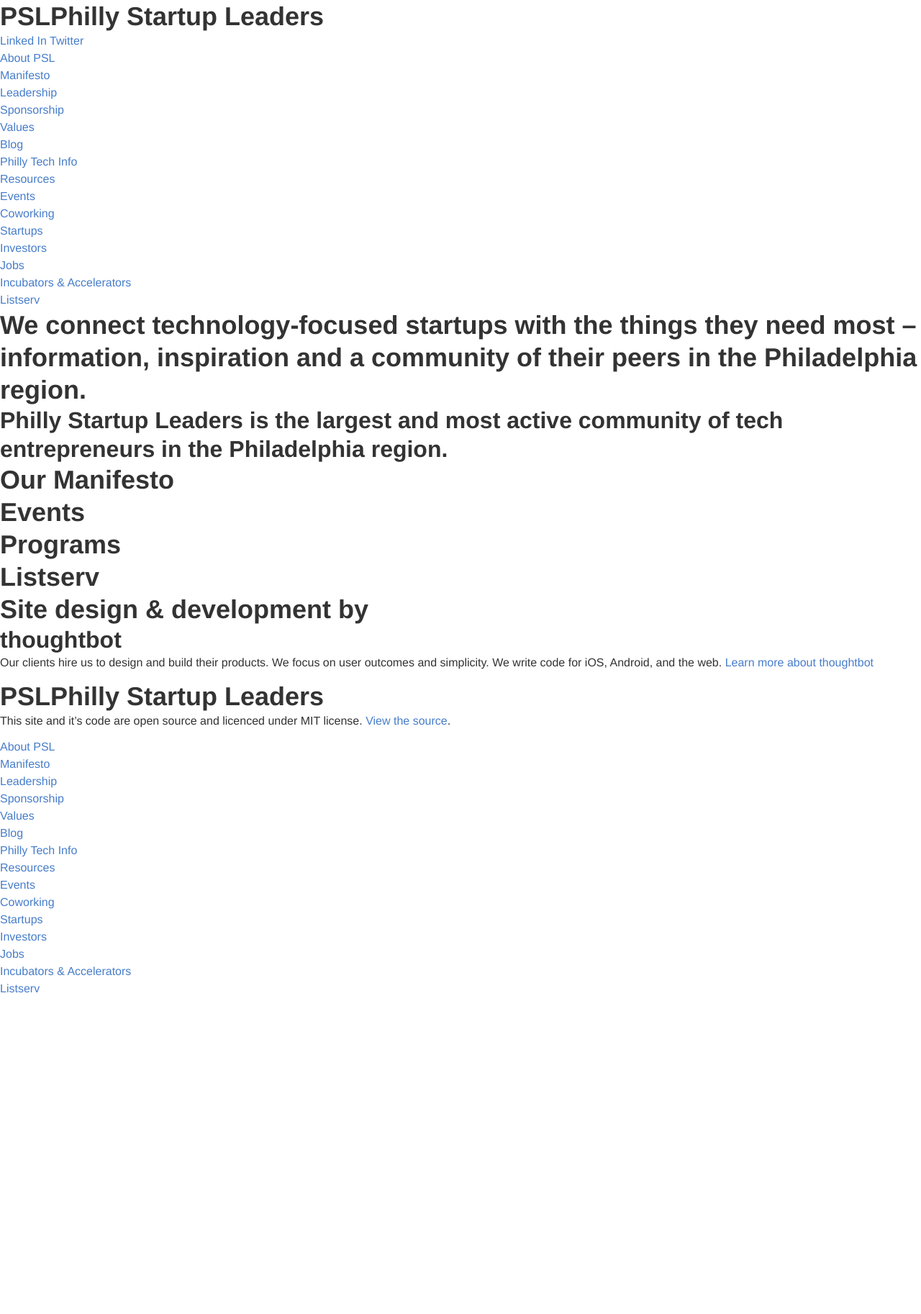
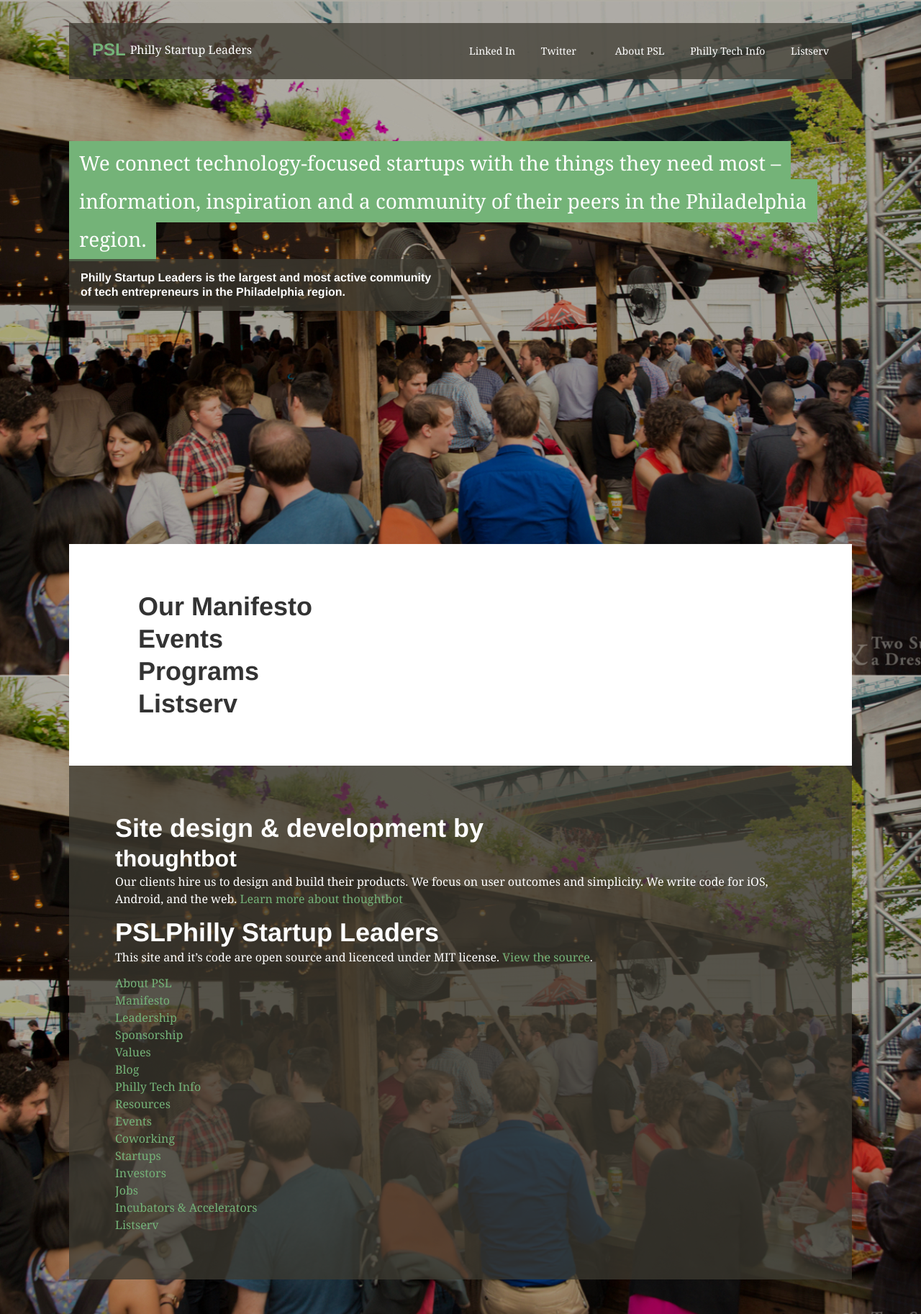
Before and after one commit to phillystartupleaders/psl, a Jekyll site: the page built from index.html, in a window 1280 px wide. Shown: the whole page at 72% size. Built offline with Jekyll 4.4.1, drawn with Linux system fonts in a browser that asks for light colours; before the commit the page ends 1386 px from its top, so only the background shows below that.

Commit message:
Add and start to refine layout styles

```diff
--- a/_layouts/default.html
+++ b/_layouts/default.html
@@ -6,18 +6,15 @@
     <link rel="shortcut icon" href="/images/favicon.ico" type="image/x-icon" />
     <link rel="stylesheet" href="/stylesheets/style.css" type="text/css" media="all" />
     <title>{{ page.title }}</title>
+    <script src="//use.typekit.net/myb4xsg.js"></script>
+    <script>try{Typekit.load();}catch(e){}</script>
   </head>
 
   <body>
-    <header>
+    <header class="main-header">
       <h1><abbr>PSL</abbr>Philly Startup Leaders</h1>
 
-      <nav class="social">
-        <a href="#" class="linked-in">Linked In</a>
-        <a href="#" class="twitter">Twitter</a>
-      </nav>
-
-      <nav>
+      <nav class="main-navigation">
         <ul>
           <li class="dropdown">
             <a href="#">About PSL</a>
@@ -46,11 +43,16 @@
           </li>
         </ul>
       </nav>
+
+      <nav class="social">
+        <a href="#" class="linked-in">Linked In</a>
+        <a href="#" class="twitter">Twitter</a>
+      </nav>
     </header>
 
-    <section>
-      <header>
-        <h1>{{ page.title }}</h1>
+    <section class="wrapper">
+      <header class="hero">
+        <h1><span>{{ page.title }}</span></h1>
 
         {% if page.sub-title %}
           <h2>{{ page.sub-title }}</h2>
--- a/_sass/base/_typography.scss
+++ b/_sass/base/_typography.scss
@@ -1,6 +1,10 @@
 body {
   -webkit-font-smoothing: antialiased;
-  background-color: $base-background-color;
+  background-attachment: fixed;
+  background-color: #adaaa2;
+  background-image: url("/images/background.jpg");
+  background-repeat: no-repeat;
+  background-size: cover;
   color: $base-font-color;
   font-family: $base-font-family;
   font-size: $base-font-size;
--- a/_sass/base/_variables.scss
+++ b/_sass/base/_variables.scss
@@ -1,8 +1,8 @@
 // Typography
-$sans-serif: $helvetica;
-$serif: $georgia;
-$base-font-family: $sans-serif;
-$header-font-family: $base-font-family;
+$sans-serif: "ff-meta-web-pro", $helvetica;
+$serif: "droid-serif", $georgia;
+$base-font-family: $serif;
+$header-font-family: $sans-serif;
 
 // Font Sizes
 $base-font-size: 1em;
@@ -24,19 +24,22 @@ $base-z-index: 0;
 
 // Colors
 $blue: #477DCA;
+$green: #74B378;
 $dark-gray: #333;
 $medium-gray: #999;
 $light-gray: #DDD;
 $light-red: #FBE3E4;
 $light-yellow: #FFF6BF;
 $light-green: #E6EFC2;
+$dark-brown: #3C3A30;
 
 // Background Color
 $base-background-color: white;
+$secondary-background-color: rgba($dark-brown, 0.75);
 
 // Font Colors
 $base-font-color: $dark-gray;
-$base-accent-color: $blue;
+$base-accent-color: $green;
 
 // Link Colors
 $base-link-color: $base-accent-color;
--- /dev/null
+++ b/_sass/base/extends/_content-header.scss
@@ -0,0 +1,5 @@
+%content-header {
+  font-size: em(14);
+  letter-spacing: 1px;
+  text-transform: uppercase;
+}
--- /dev/null
+++ b/_sass/layout/_footer.scss
@@ -0,0 +1,6 @@
+footer {
+  background-color: $secondary-background-color;
+  color: white;
+  margin-bottom: 3em;
+  padding: 4em;
+}
--- /dev/null
+++ b/_sass/layout/_header.scss
@@ -0,0 +1,80 @@
+.main-header {
+  @include outer-container;
+  background-color: $secondary-background-color;
+  color: white;
+  margin-top: 2em;
+
+  a {
+    color: white;
+
+    &:hover {
+      color: rgba(white, 0.8);
+    }
+  }
+
+  h1 {
+    @include position(relative, -0.25em null null nul);
+    float: left;
+    font-family: $base-font-family;
+    font-size: 1em;
+    font-weight: normal;
+    padding: 1.5em 2em;
+
+    abbr {
+      @include position(relative, null null -2px null);
+      color: $base-accent-color;
+      font-family: $header-font-family;
+      font-size: 1.5em;
+      font-weight: bold;
+      margin-right: 0.25em;
+    }
+  }
+}
+
+%navigation-link {
+  a {
+    display: inline-block;
+    padding: em(28, 14) em(16, 14);
+
+    &:hover {
+      background-color: $dark-brown;
+    }
+  }
+}
+
+.social {
+  @include row;
+  @extend %navigation-link;
+  float: right;
+  font-size: em(14);
+
+  &:after {
+    @include size(0.3em);
+    background: $dark-brown;
+    border-radius: 50%;
+    content: "";
+    display: inline-block;
+    margin-right: 1em;
+  }
+}
+
+.main-navigation {
+  @include row;
+  @extend %navigation-link;
+  float: right;
+  font-size: em(14);
+
+  li {
+    display: inline-block;
+
+    &:last-child {
+      a {
+        padding-right: em(32, 14);
+      }
+    }
+  }
+
+  .dropdown ul {
+    display: none;
+  }
+}
--- /dev/null
+++ b/_sass/layout/_hero.scss
@@ -0,0 +1,31 @@
+.hero {
+  padding-bottom: 36vh;
+  padding-top: 10vh;
+
+  h1 {
+    $hero-line-padding: 0.5em;
+    color: white;
+    font-family: $base-font-family;
+    font-size: em(28);
+    font-weight: normal;
+    margin-left: 0.5em;
+
+    span {
+      $hero-header-background: $base-accent-color;
+      @include prefixer(box-decoration-break, clone, webkit moz o spec);
+      background-color: $hero-header-background;
+      box-shadow: $hero-line-padding 0 0 $hero-header-background, (-$hero-line-padding) 0 0 $hero-header-background;
+      line-height: 1.9em;
+      padding: 0.4em 0;
+    }
+  }
+
+  h2 {
+    background-color: $secondary-background-color;
+    color: white;
+    display: inline-block;
+    font-size: 1em;
+    max-width: flex-grid(6);
+    padding: 1em;
+  }
+}
--- /dev/null
+++ b/_sass/layout/_main.scss
@@ -0,0 +1,4 @@
+.main-content {
+  background: $base-background-color;
+  padding: 4em 6em;
+}
--- /dev/null
+++ b/_sass/layout/_wrapper.scss
@@ -0,0 +1,3 @@
+.wrapper {
+  @include outer-container;
+}
--- a/stylesheets/style.scss
+++ b/stylesheets/style.scss
@@ -6,3 +6,9 @@
 @import "base/grid-settings";
 @import "neat/neat";
 @import "base/base";
+
+@import "layout/header";
+@import "layout/hero";
+@import "layout/wrapper";
+@import "layout/main";
+@import "layout/footer";
```
Also changed, not shown: images/background.jpg (added).
